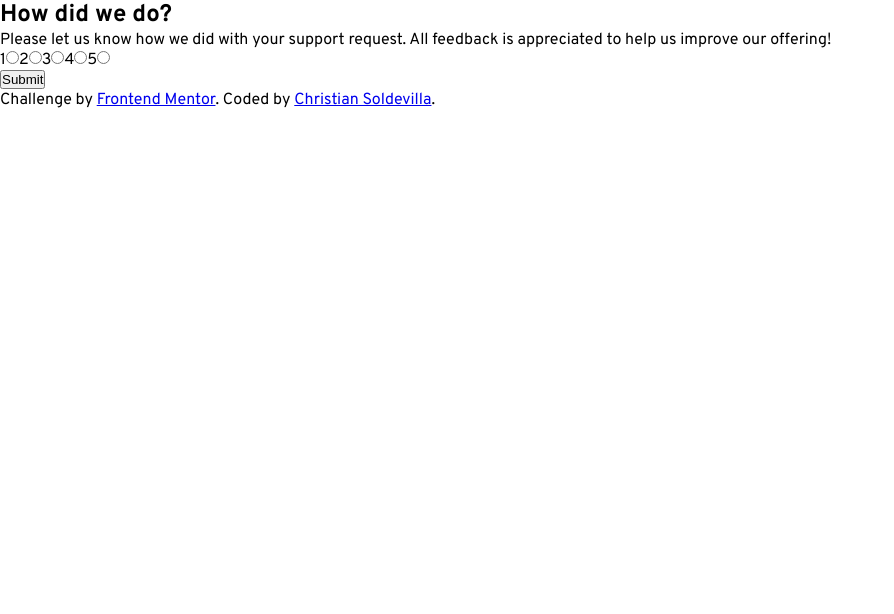
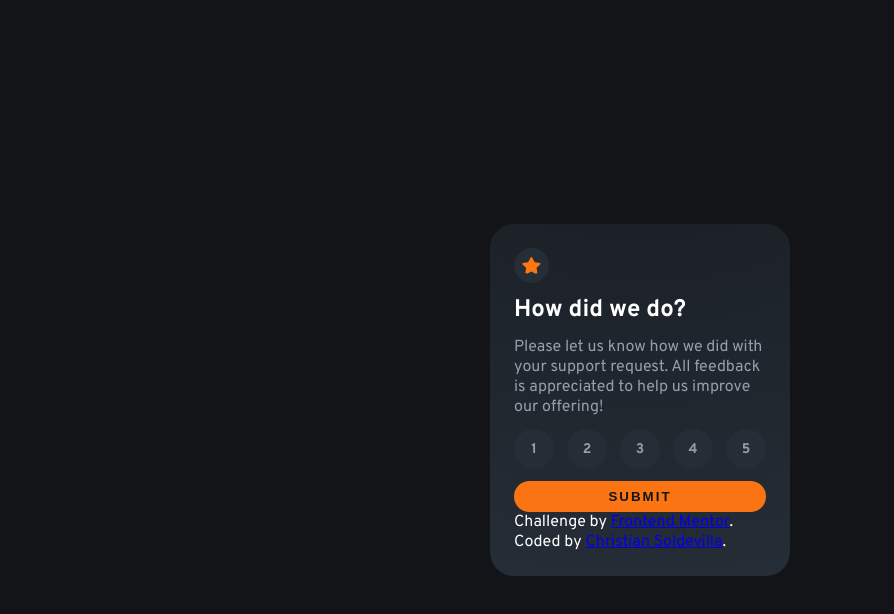
Before and after one commit to soldochris/interactive-rating-component, a React (Vite) app: page / in a window 1280 px wide. Shown: the top 614 px of the page, without its empty margins (0-894 px from the left). Built offline with nearby package versions, Linux system fonts and the light colour scheme.

Commit message:
basic styles for Survey component

```diff
--- a/index.html
+++ b/index.html
@@ -10,7 +10,7 @@
     <title>Frontend Mentor | Interactive rating component</title>
   </head>
   <body>
-    <div id="root"></div>
+    <main id="root"></main>
     <script type="module" src="/src/main.jsx"></script>
   </body>
 </html>
--- a/src/App.css
+++ b/src/App.css
@@ -0,0 +1,15 @@
+body{
+  background-color: var(--Very-Dark-Blue);
+  display: flex;
+  justify-content: center;
+  align-items: center;
+  height: 100vh;
+}
+
+#root{
+  background: radial-gradient(circle at 50% -110%, var(--Very-Dark-Blue) , var(--Dark-Blue) );
+  color: var(--White);
+  max-width: 300px;
+  border-radius: 24px;
+  padding: 24px;
+}
--- /dev/null
+++ b/src/components/Survey.css
@@ -0,0 +1,71 @@
+.survey{
+  display: flex;
+  flex-direction: column;
+  gap: 12px;
+
+  & img{
+    background-color: var(--Dark-Blue);
+    padding: 8px;
+    border-radius: 50%;
+    width: 35px;
+    height: 35px;
+    object-fit: contain;
+  }
+
+  & p{
+    color: var(--Light-Grey);
+  }
+
+  & form{
+    width: 100%;
+    flex-direction: column;
+    display: flex;
+    gap: 12px;
+
+    & div{
+      width: 100%;
+      display: flex;
+      justify-content: space-between;
+
+      & label{
+        color: var(--Light-Grey);
+        cursor: pointer;
+        background-color: var(--Dark-Blue);
+        padding: 8px;
+        border-radius: 50%;
+        width: 40px;
+        height: 40px;
+        text-align: center;
+        font-size: 14px;
+        display: flex;
+        justify-content: center;
+        align-items: center;
+        font-weight: 700;
+      }
+
+      & label:hover{
+        background-color: var(--Orange);
+        color: var(--Very-Dark-Blue);
+      }
+
+      & input{
+        display: none;
+      }
+    }
+
+    & button{
+      border: none;
+      padding: 8px 0;
+      background-color: var(--Orange);
+      border-radius: 16px;
+      text-transform: uppercase;
+      font-weight: 600;
+      color: var(--Very-Dark-Blue);
+      letter-spacing: 2px;
+    }
+
+    & button:hover{
+      background-color: var(--White);
+    }
+  }
+}
--- a/src/components/Survey.jsx
+++ b/src/components/Survey.jsx
@@ -1,33 +1,30 @@
+import './Survey.css'
+
 function Survey(){
   return (
-    <section>
+    <section className="survey">
+      <img src="/images/icon-star.svg" alt="" />
       <h1>How did we do?</h1>
       <p>
         Please let us know how we did with your support request. All feedback is appreciated
         to help us improve our offering!
       </p>
-      <form action="">
+      <form>
         <div>
-          <label htmlFor="">
-            1
-            <input type="radio" name="1" id="1" />
-          </label>
-          <label htmlFor="">
-            2
-            <input type="radio" name="2" id="2" />
-          </label>
-          <label htmlFor="">
-            3
-            <input type="radio" name="3" id="3" />
-          </label>
-          <label htmlFor="">
-            4
-            <input type="radio" name="4" id="4" />
-          </label>
-          <label htmlFor="">
-            5
-            <input type="radio" name="5" id="5" />
-          </label>
+          <label htmlFor="1">1</label>
+          <input type="radio" name="value" id="1" value="1"/>
+
+          <label htmlFor="2">2</label>
+          <input type="radio" name="value" id="2" value="2"/>
+
+          <label htmlFor="3">3</label>
+          <input type="radio" name="value" id="3" value="3"/>
+
+          <label htmlFor="4">4</label>
+          <input type="radio" name="value" id="4" value="4"/>
+
+          <label htmlFor="5">5</label>
+          <input type="radio" name="value" id="5" value="5"/>
         </div>
         <button>Submit</button>
       </form>
```
